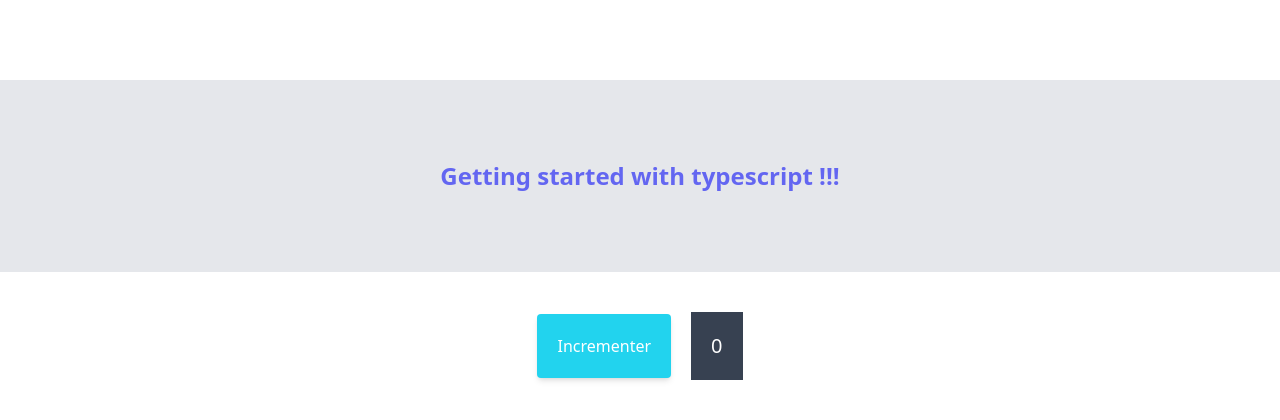
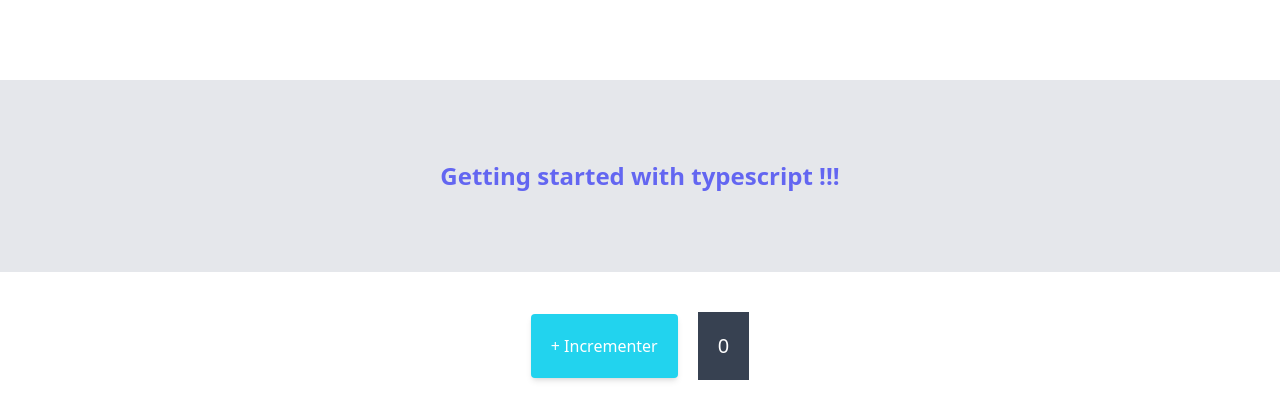
Before and after one commit to ngimdock/hello-typescript, a website: page index.html in a window 1280 px wide. Drawn offline with nearby package versions, Linux system fonts and the light colour scheme.

```diff
--- a/index.html
+++ b/index.html
@@ -19,7 +19,7 @@
         <button
           class="p-5 bg-cyan-400 shadow-md shadow-cyan/50 text-white hover:bg-cyan-600 rounded"
         >
-          Incrementer
+          + Incrementer
         </button>
 
         <span class="bg-gray-700 p-5 text-white text-xl">0</span>
```
Also changed, not shown: README.md (added), 1 other file.
